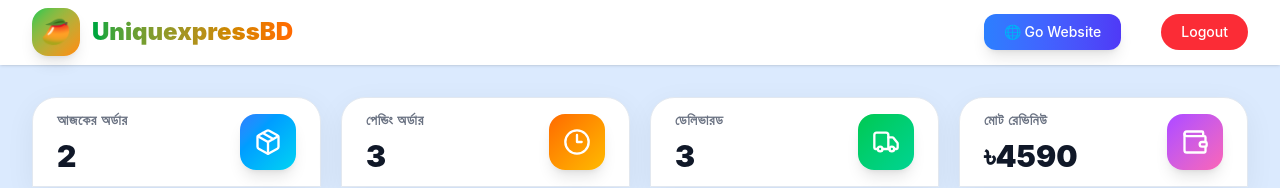
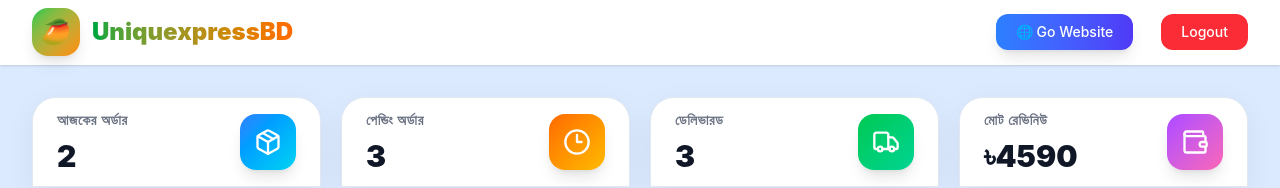
Before and after one commit to mostakinahmed/uxbd-admin, a React (Vite) app: page /dashboard in a window 1280 px wide. Shown: the top 188 px of the page. Built offline with nearby package versions, Linux system fonts and the light colour scheme; sample sign-in values are in the browser's storage.

Commit message:
first commit

```diff
--- a/src/pages/Dashboard.jsx
+++ b/src/pages/Dashboard.jsx
@@ -122,7 +122,7 @@ const AdminDashboard = () => {
 
                         </div>
                     </div>
-                    <div className="flex md:gap-10 gap-4">
+                    <div className="flex md:gap-7 gap-4">
 
                         <button
                             onClick={() => window.open("https://uniquexpress.online/", "_blank")}
@@ -134,7 +134,7 @@ const AdminDashboard = () => {
 
                         <button
                             onClick={handleLogout}
-                            className="bg-red-500 text-white font-medium md:px-5 px-2 text-xs md:text-sm rounded-full"
+                            className="bg-red-500 text-white font-medium md:px-5 px-2 text-xs md:text-sm rounded-xl"
                         >
                             Logout
                         </button>
```
